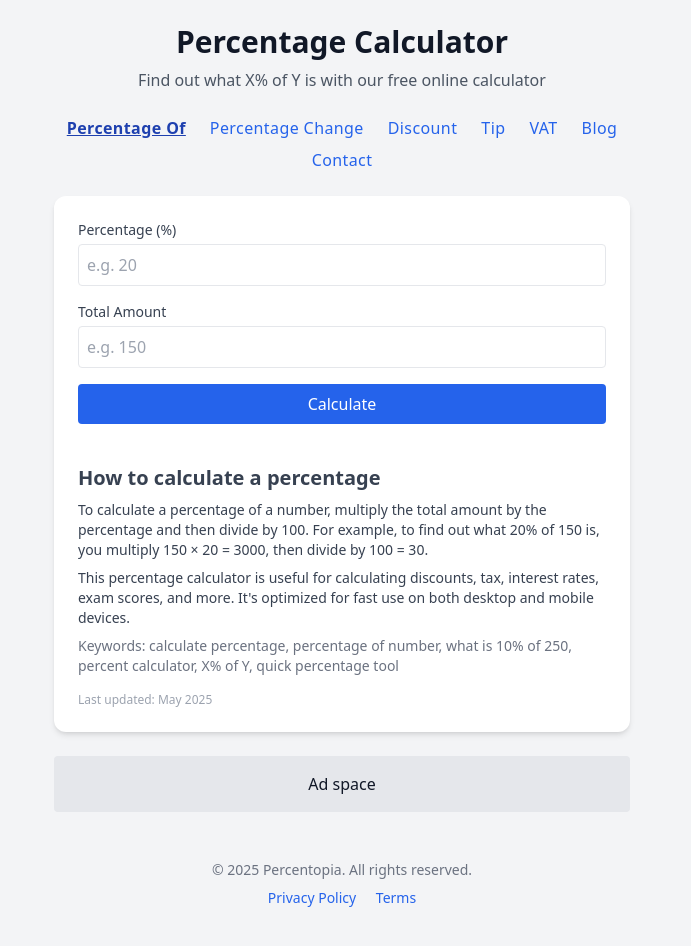
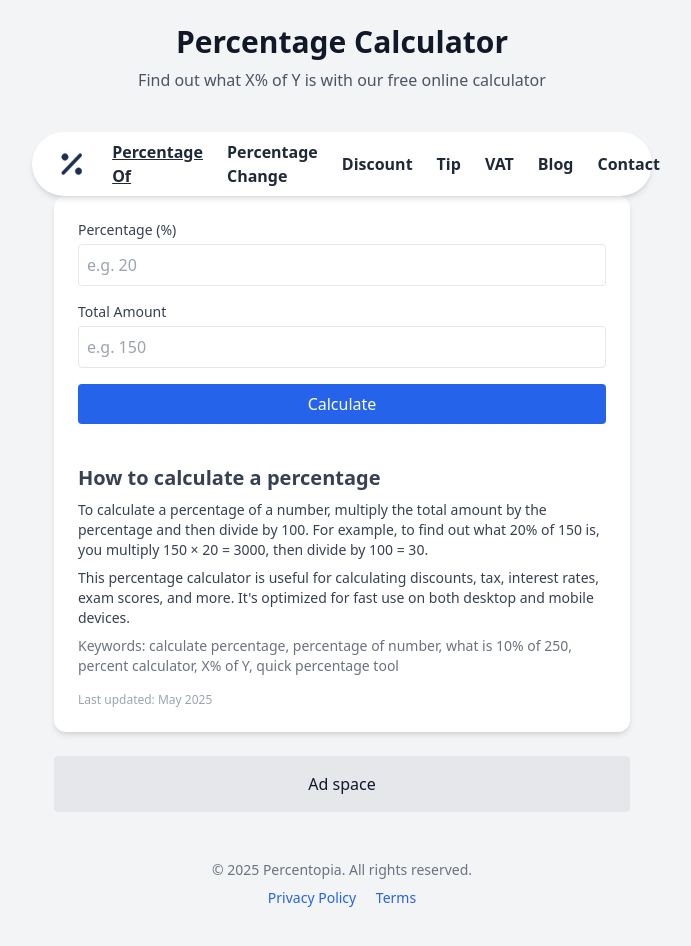
Before and after one commit to PajoHack/percentage-calculator, a plain HTML site: page index.html in a window 1280 px wide. Shown: the whole page, without its empty margins (298-989 px from the left). Drawn offline with nearby package versions, Linux system fonts and the light colour scheme.

Commit message:
Updating index file nav links

```diff
--- a/index.html
+++ b/index.html
@@ -55,16 +55,19 @@
     </ul>
 
     <!-- Desktop Nav -->
-    <ul class="hidden md:flex flex-wrap justify-center gap-x-6 gap-y-2 text-blue-600 font-medium text-sm tracking-wide md:text-base">
-      <li><a href="index.html" class="hover:text-blue-800 transition">Percentage Of</a></li>
-      <li><a href="percentage-change.html" class="hover:text-blue-800 transition">Percentage Change</a></li>
-      <li><a href="discount-calculator.html" class="hover:text-blue-800 transition">Discount</a></li>
-      <li><a href="tip-calculator.html" class="hover:text-blue-800 transition">Tip</a></li>
-      <li><a href="vat-calculator.html" class="hover:text-blue-800 transition">VAT</a></li>
-      <li><a href="blog.html" class="hover:text-blue-800 transition">Blog</a></li>
-      <li><a href="contact.html" class="hover:text-blue-800 transition">Contact</a></li>
-    </ul>
-  </nav>
+    <div class="hidden md:flex justify-center mt-4">
+      <nav class="bg-white px-6 py-2 rounded-full shadow-md flex items-center gap-6">
+        <img src="/images/favicon.ico" alt="Logo" class="w-8 h-8 rounded-full" />
+        <a href="index.html" class="font-semibold text-gray-800 hover:underline">Percentage Of</a>
+        <a href="percentage-change.html" class="font-semibold text-gray-800 hover:underline">Percentage Change</a>
+        <a href="discount-calculator.html" class="font-semibold text-gray-800 hover:underline">Discount</a>
+        <a href="tip-calculator.html" class="font-semibold text-gray-800 hover:underline">Tip</a>
+        <a href="vat-calculator.html" class="font-semibold text-gray-800 hover:underline">VAT</a>
+        <a href="blog.html" class="font-semibold text-gray-800 hover:underline">Blog</a>
+        <a href="contact.html" class="font-semibold text-gray-800 hover:underline">Contact</a>
+      </nav>
+    </div>
+
 
   <main class="w-full max-w-xl bg-white p-6 rounded-xl shadow-md">
     <div class="mb-4">
```
